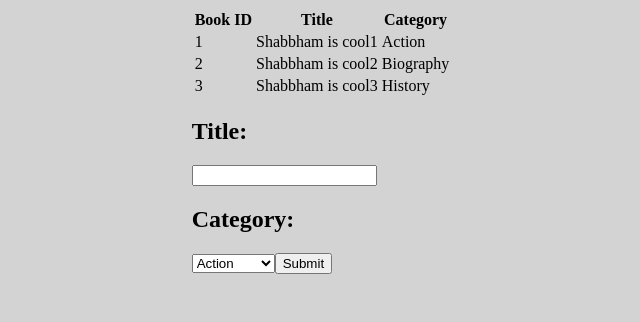
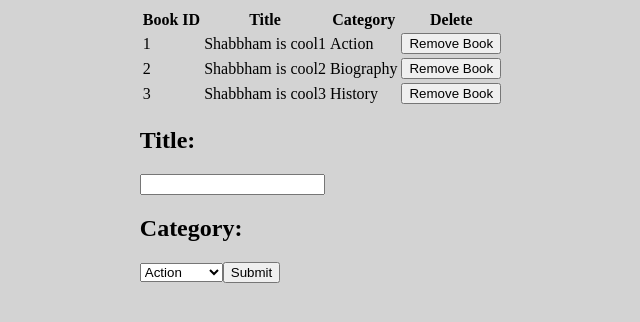
Before and after one commit to sz16900/react-bookstore, a React (Create React App) app: page / in a window 1280 px wide. Shown: the top 322 px of the page, without its empty margins (318-958 px from the left). Built offline with nearby package versions, Linux system fonts and the light colour scheme.

Commit message:
add removeBook

```diff
--- a/src/actions/index.js
+++ b/src/actions/index.js
@@ -1,11 +1,11 @@
-export const createBook = book => ({
+const createBook = (book) => ({
   type: 'CREATE_BOOK',
   book,
 });
 
-export const removeBook = book => ({
+const removeBook = (book) => ({
   type: 'REMOVE_BOOK',
   book,
 });
 
-export default createBook;
+export default { createBook, removeBook };
--- a/src/components/Book.js
+++ b/src/components/Book.js
@@ -1,7 +1,7 @@
 import React from 'react';
 import PropTypes from 'prop-types';
 
-const Book = ({ book }) => {
+const Book = ({ book, handleRemoveBook }) => {
   const { id, title, category } = book;
 
   return (
@@ -9,6 +9,9 @@ const Book = ({ book }) => {
       <td>{id}</td>
       <td>{title}</td>
       <td>{category}</td>
+      <td>
+        <button onClick={() => handleRemoveBook(book)}>Remove Book</button>
+      </td>
     </tr>
   );
 };
@@ -19,5 +22,6 @@ Book.propTypes = {
     title: PropTypes.string,
     category: PropTypes.string,
   }).isRequired,
+  handleRemoveBook: PropTypes.func.isRequired,
 };
 export default Book;
--- a/src/containers/BookList.js
+++ b/src/containers/BookList.js
@@ -2,28 +2,42 @@ import React from 'react';
 import { connect } from 'react-redux';
 import PropTypes from 'prop-types';
 import Book from '../components/Book';
+import removeBook from '../actions/index';
 
-const BookList = ({ books }) => (
+const BookList = ({ books, removeBook }) => {
+  const handleRemoveBook = (book) => {
+    removeBook(book);
+  };
+  return (
     <table>
       <thead>
         <tr>
           <th>Book ID</th>
           <th>Title</th>
           <th>Category</th>
+          <th>Delete</th>
         </tr>
       </thead>
       <tbody>
-      {books.map(book => (
-        <Book book={book} key={book.id} />
+        {books.map((book) => (
+          <Book book={book} key={book.id} handleRemoveBook={handleRemoveBook} />
         ))}
       </tbody>
     </table>
   );
+};
 
-const mapStateToProps = state => ({ books: state.books });
+const mapStateToProps = (state) => ({ books: state.books });
+
+const mapDispatchToProps = (dispatch) => ({
+  removeBook: (book) => {
+    dispatch(removeBook(book));
+  },
+});
 
 BookList.propTypes = {
   books: PropTypes.arrayOf(PropTypes.object).isRequired,
+  removeBook: PropTypes.func.isRequired,
 };
 
-export default connect(mapStateToProps)(BookList);
+export default connect(mapStateToProps, mapDispatchToProps)(BookList);
```
Lines whose indentation alone changed are shown as unchanged.
